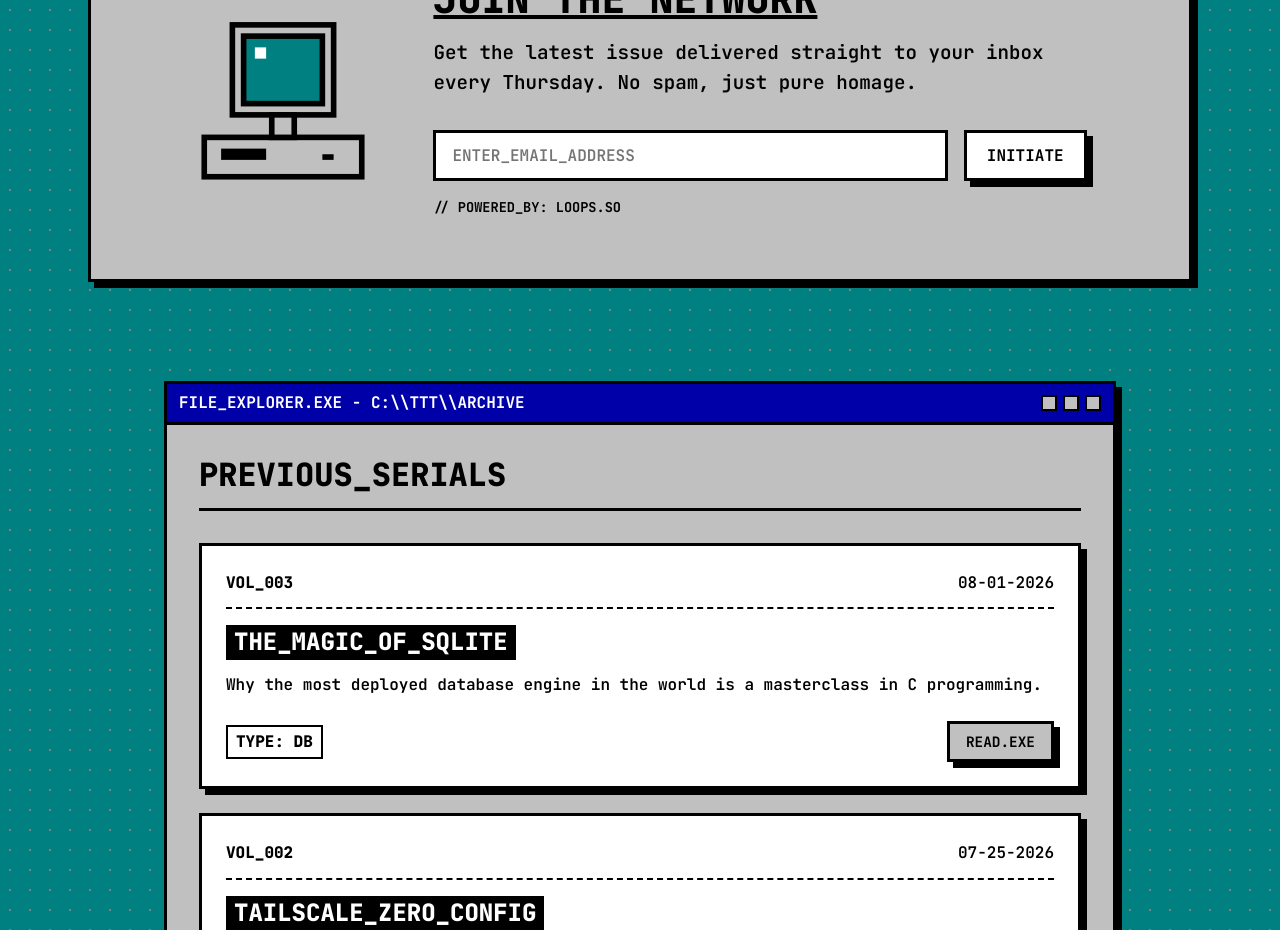
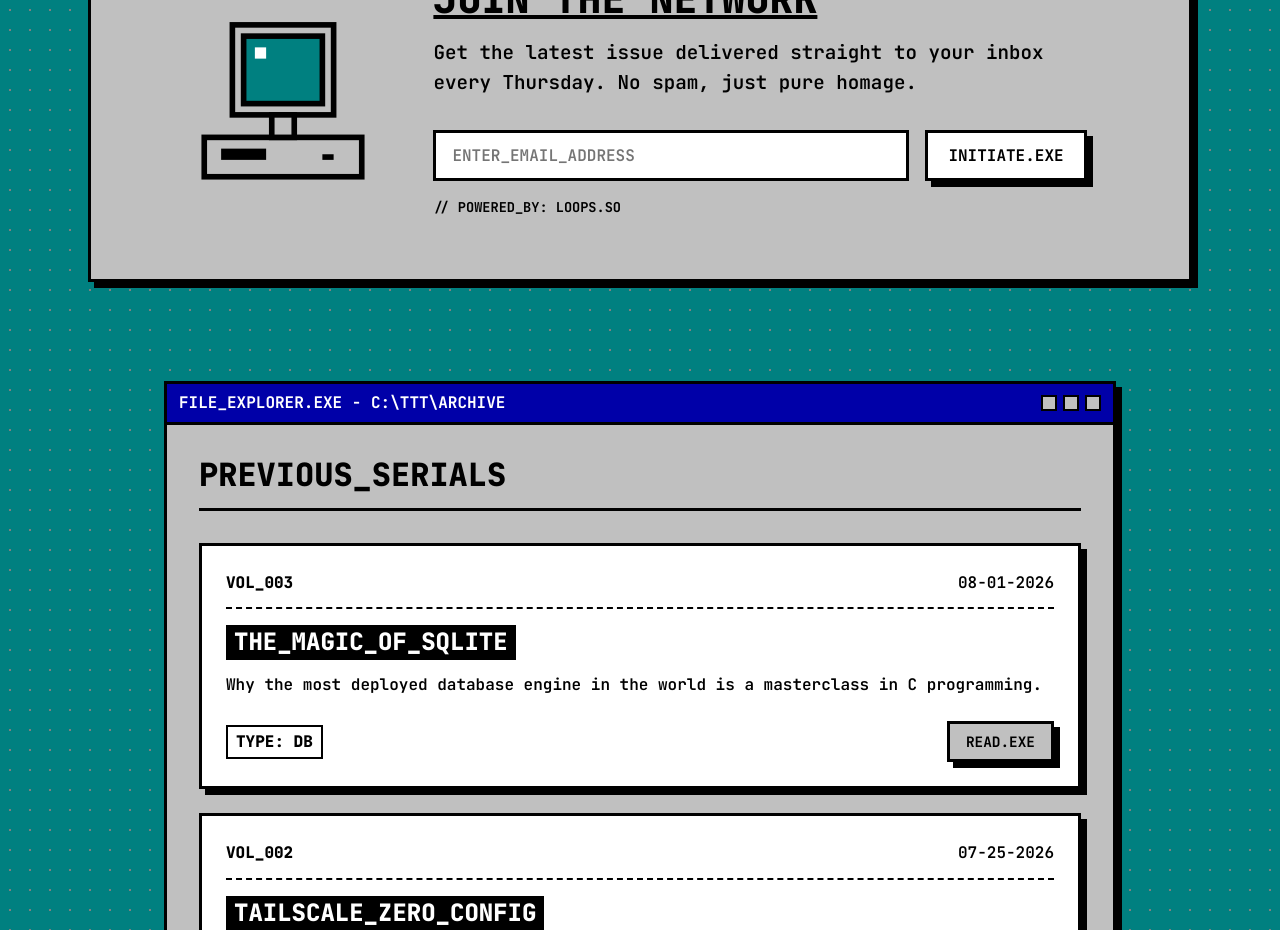
Before and after one commit to MenilV/theterminalthursday.com, a React (Vite) app: page / in a window 1280 px wide. Shown: the part 900-1830 px from the top of the page. Built offline with nearby package versions, Linux system fonts and the light colour scheme.

Commit message:
feat: make copy theme-aware (Windows vs Unix extensions)

```diff
--- a/src/App.jsx
+++ b/src/App.jsx
@@ -44,9 +44,9 @@
 
       {/* Main Content */}
       <main style={{ padding: '60px 0' }}>
-        <Hero />
-        <Newsletter />
-        <Archive />
+        <Hero theme={theme} />
+        <Newsletter theme={theme} />
+        <Archive theme={theme} />
       </main>
 
       {/* Footer */}
--- a/src/components/Archive.jsx
+++ b/src/components/Archive.jsx
@@ -6,7 +6,7 @@
   { id: '001', date: '07-18-2026', title: 'CURL_INTERNET_BACKBONE', description: 'A deep dive into Daniel Stenberg\'s ubiquitous tool that powers the modern web.', category: 'CLI' }
 ];
 
-const Archive = () => {
+const Archive = ({ theme }) => {
   return (
     <section id="archive">
       <div className="container">
@@ -14,7 +14,7 @@
         <div className="window-panel animate-pop-in delay-2">
 
           <div className="window-header">
-            <span>FILE_EXPLORER.EXE - C:\\TTT\\ARCHIVE</span>
+            <span>{theme === 'windows' ? 'FILE_EXPLORER.EXE - C:\\TTT\\ARCHIVE' : '~/ttt $ ls -la ./archive'}</span>
             <div className="window-controls">
               <span className="window-btn"></span>
               <span className="window-btn"></span>
@@ -56,7 +56,7 @@
                       TYPE: {post.category}
                     </span>
                     <a href={`/archive/${post.id}`} className="btn" style={{ padding: '6px 16px', fontSize: '0.9rem' }}>
-                      READ.EXE
+                      {theme === 'windows' ? 'READ.EXE' : './read.sh'}
                     </a>
                   </div>
                 </article>
--- a/src/components/Hero.jsx
+++ b/src/components/Hero.jsx
@@ -1,13 +1,13 @@
 import React from 'react';
 
-const Hero = () => {
+const Hero = ({ theme }) => {
   return (
     <section style={{ display: 'flex', alignItems: 'center', justifyContent: 'center' }}>
       <div className="container" style={{ maxWidth: '90%' }}>
 
         <div className="window-panel animate-pop-in">
           <div className="window-header">
-            <span>TTT_SETUP.EXE</span>
+            <span>{theme === 'windows' ? 'TTT_SETUP.EXE' : 'ttt_setup.sh'}</span>
             <div className="window-controls">
               <span className="window-btn"></span>
               <span className="window-btn"></span>
@@ -31,10 +31,10 @@
 
             <div style={{ display: 'flex', gap: '20px', flexWrap: 'wrap', justifyContent: 'center' }}>
               <a href="#subscribe" className="btn btn-primary">
-                SUBSCRIBE.BAT
+                {theme === 'windows' ? 'SUBSCRIBE.BAT' : './subscribe.sh'}
               </a>
               <a href="#archive" className="btn">
-                READ_ARCHIVE.TXT
+                {theme === 'windows' ? 'READ_ARCHIVE.TXT' : 'cat archive.txt'}
               </a>
             </div>
 
--- a/src/components/Newsletter.jsx
+++ b/src/components/Newsletter.jsx
@@ -1,6 +1,6 @@
 import React, { useState } from 'react';
 
-const Newsletter = () => {
+const Newsletter = ({ theme }) => {
   const [email, setEmail] = useState('');
   const [status, setStatus] = useState('idle');
 
@@ -20,7 +20,7 @@
         <div className="window-panel animate-pop-in delay-1">
 
           <div className="window-header">
-            <span>NETWORK_CONFIG.SYS</span>
+            <span>{theme === 'windows' ? 'NETWORK_CONFIG.SYS' : '/etc/resolv.conf'}</span>
             <div className="window-controls">
               <span className="window-btn"></span>
               <span className="window-btn"></span>
@@ -80,7 +80,7 @@
                       style={{ flex: '1 1 300px' }}
                     />
                     <button type="submit" className="btn btn-primary" disabled={status === 'loading'}>
-                      {status === 'loading' ? 'EXECUTING...' : 'INITIATE'}
+                      {status === 'loading' ? 'EXECUTING...' : (theme === 'windows' ? 'INITIATE.EXE' : './initiate.sh')}
                     </button>
                   </div>
                   <div style={{ fontSize: '0.85rem', fontWeight: '700' }}>
```
